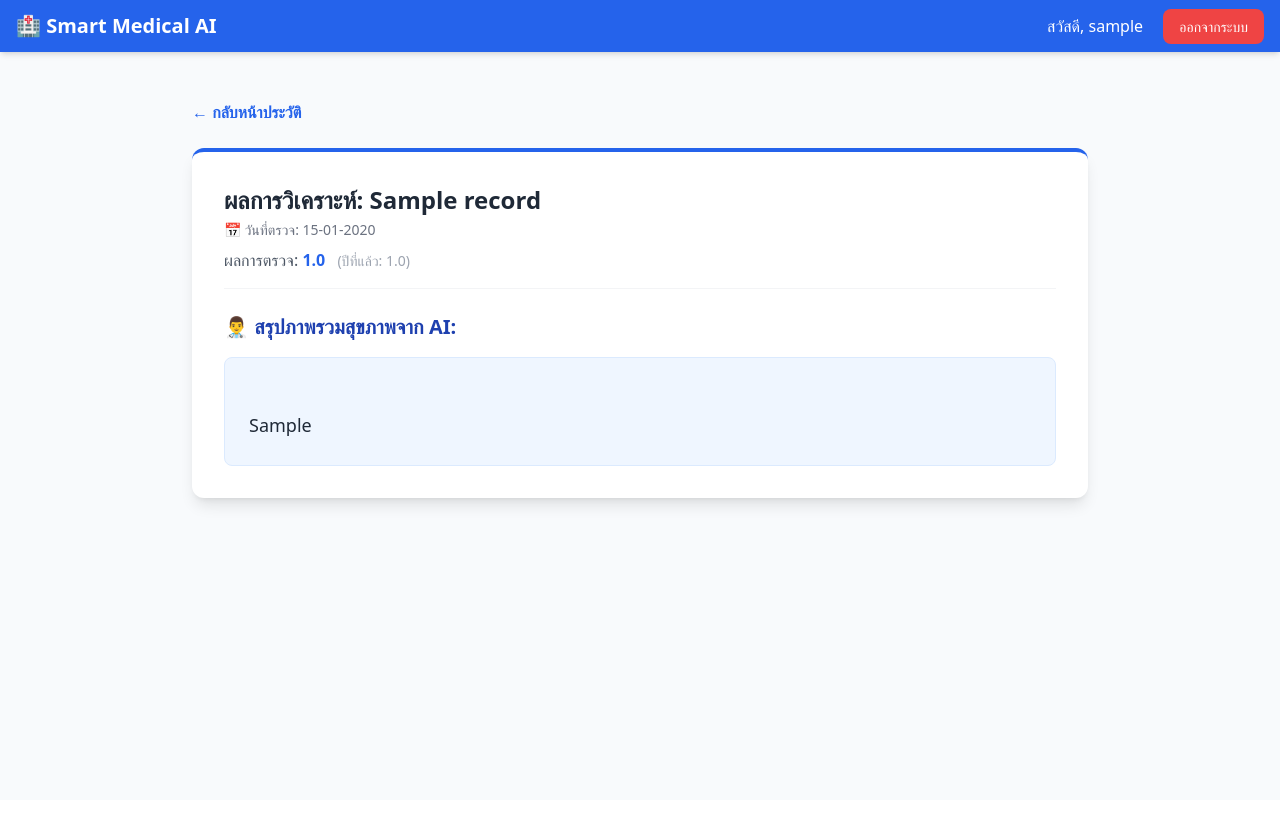
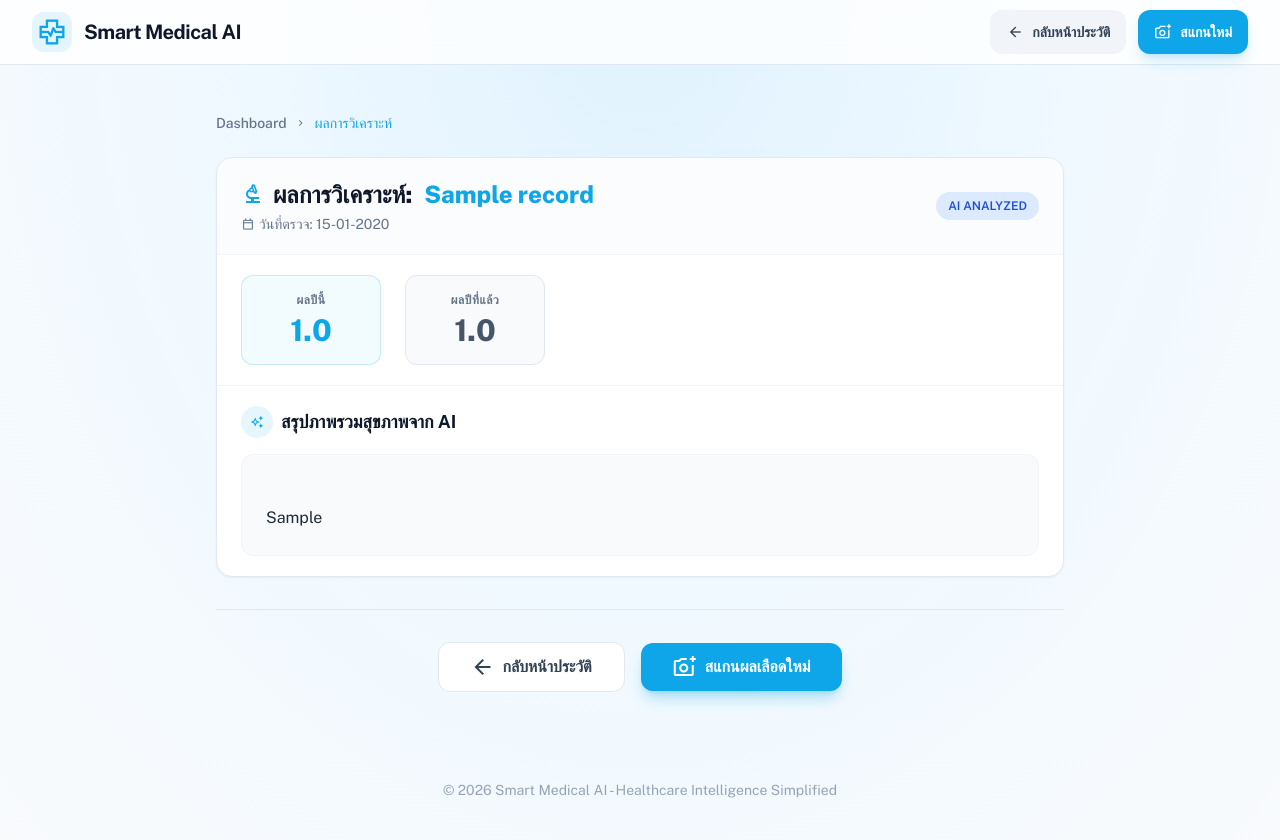
Before and after one commit to pittachiox/medical_llm, a Flask app: page /record/1 in a window 1280 px wide. Before the commit the page ends 511 px from the top, so only its background shows below. Run offline with Flask 3, Linux system fonts and the light colour scheme; a user stored in the database is signed in; tables that the repository leaves empty hold one stand-in row (values such as "Sample post"); some libraries are stand-ins or nearby versions.

Commit message:
refactor: Externalize API keys to environment variables, completely redesign the record view UI, and remove the  script.

```diff
--- a/my_medical_project/app.py
+++ b/my_medical_project/app.py
@@ -158,15 +158,41 @@ def dashboard():
 def analyze():
     # รายชื่อผลเลือดที่จะเอาไปสร้างฟอร์มในหน้าเว็บ (โค้ดเดิม)
     lab_tests = [
-        {"id": "LDL", "name": "LDL (ไขมันเลว)"},
-        {"id": "CHOLESTEROL", "name": "Cholesterol (คอเลสเตอรอลรวม)"},
-        {"id": "TRIGLYCERIDE", "name": "Triglyceride (ไตรกลีเซอไรด์)"},
-        {"id": "HDL-C", "name": "HDL-C (ไขมันดี)"},
-        {"id": "GLUCOSE", "name": "Glucose (น้าตาลในเลือด)"},
-        {"id": "CREATININE", "name": "Creatinine (การทำงานไต)"},
-        {"id": "URIC ACID", "name": "Uric Acid (กรดยูริก)"}
-        # (คุณสามารถเพิ่ม ALT, AST, BASOPHIL, LYMPHOCYTE ลงตรงนี้ทีหลังได้)
+        # --- กลุ่มไขมัน ---
+        {"id": "CHOLESTEROL",    "name": "CHOLESTEROL — คอเลสเตอรอลรวม"},
+        {"id": "TRIGLYCERIDE",   "name": "TRIGLYCERIDE — ไตรกลีเซอไรด์"},
+        {"id": "HDL-C",          "name": "HDL-C — ไขมันดี"},
+        {"id": "LDL",            "name": "LDL — ไขมันเลว"},
+        # --- กลุ่มน้ำตาล ---
+        {"id": "GLUCOSE",        "name": "GLUCOSE — น้ำตาลในเลือด"},
+        {"id": "HBA1C",          "name": "HBA1C — น้ำตาลสะสม 3 เดือน"},
+        # --- กลุ่มไต ---
+        {"id": "CREATININE",     "name": "CREATININE — การทำงานของไต"},
+        {"id": "GFR",            "name": "GFR — ประสิทธิภาพการกรองของไต"},
+        {"id": "URIC ACID",      "name": "URIC ACID — กรดยูริก (เก๊าท์)"},
+        {"id": "A:C",            "name": "A:C — โปรตีนรั่วจากไต"},
+        # --- กลุ่มตับและเกลือแร่ ---
+        {"id": "AST",            "name": "AST — เอนไซม์ตับ/กล้ามเนื้อ"},
+        {"id": "ALT",            "name": "ALT — เอนไซม์ตับ"},
+        {"id": "SODIUM",         "name": "SODIUM — โซเดียม"},
+        {"id": "POTASSIUM",      "name": "POTASSIUM — โพแทสเซียม"},
+        # --- กลุ่มเม็ดเลือดแดง ---
+        {"id": "RBC",            "name": "RBC — เม็ดเลือดแดง"},
+        {"id": "HCT",            "name": "HCT — ความเข้มข้นเม็ดเลือดแดง"},
+        {"id": "MCV",            "name": "MCV — ขนาดเม็ดเลือดแดง"},
+        {"id": "MCH",            "name": "MCH — ฮีโมโกลบินเฉลี่ยต่อเซลล์"},
+        {"id": "MCHC",           "name": "MCHC — ความเข้มข้นฮีโมโกลบิน"},
+        # --- กลุ่มเม็ดเลือดขาว ---
+        {"id": "NEUTROPHIL",     "name": "NEUTROPHIL — เม็ดเลือดขาวสู้แบคทีเรีย"},
+        {"id": "NE#",            "name": "NE# — จำนวนนิวโทรฟิลสัมบูรณ์"},
+        {"id": "LYMPHOCYTE",     "name": "LYMPHOCYTE — เม็ดเลือดขาวสู้ไวรัส"},
+        {"id": "EOSINOPHIL",     "name": "EOSINOPHIL — เม็ดเลือดขาวสู้ภูมิแพ้/พยาธิ"},
+        {"id": "BASOPHIL",       "name": "BASOPHIL — เม็ดเลือดขาวภูมิแพ้รุนแรง"},
+        # --- กลุ่มเกล็ดเลือด ---
+        {"id": "PLATELET COUNT", "name": "PLATELET COUNT — เกล็ดเลือด"},
+        {"id": "MPV",            "name": "MPV — ขนาดเฉลี่ยเกล็ดเลือด"},
     ]
+
 
     analysis_result = None
     submitted_data = None
@@ -187,8 +213,8 @@ def analyze():
         uploaded_files = request.files.getlist('lab_files')
         if uploaded_files and uploaded_files[0].filename != '':
 
-            # 🔑 กำหนด API Key ของ Google Gemini ที่นี่
-            GEMINI_API_KEY = "AIzaSyD_7fimlgSXyXiy-q1t9RD_xxxYVRb7IEc" # นำ API Key ที่ก็อปมาวางแทนคำนี้
+            # ดึง API Key มาจากไฟล์ .env แทนการพิมพ์ลงไปตรงๆ
+            GEMINI_API_KEY = os.environ.get("GEMINI_API_KEY", "")
 
             # 🔥 เรียกใช้ Google Gemini 1.5 Flash (สกัดค่าเลือดแบบติดปีก)
             clean_results_json = extract_and_parse_with_gemini(uploaded_files, GEMINI_API_KEY)
@@ -323,11 +349,40 @@ def analyze():
 @login_required
 def view_record(record_id):
     record = BloodRecord.query.get_or_404(record_id)
-    # ป้องกันไม่ให้คนอื่นแอบดูผลเลือดเรา
     if record.user_id != current_user.id:
         flash('ไม่อนุญาตให้เข้าถึงข้อมูลนี้', 'error')
         return redirect(url_for('dashboard'))
-    return render_template('view_record.html', record=record)
+
+    # ดึงเฉพาะ section ของค่าเลือดนั้นๆ จาก AI text
+    # รองรับทั้งกรณีที่ text เป็นก้อนรวม (หลายค่า) และก้อนเดี่ยว
+    ai_text = record.ai_analysis or ""
+    test_name_up = record.test_name.upper() if record.test_name else ""
+    focused_analysis = ai_text  # default: โชว์ทั้งหมดถ้าหาไม่เจอ
+
+    if ai_text and '📌' in ai_text:
+        lines = ai_text.split('\n')
+        inside_section = False
+        extracted_lines = []
+
+        for line in lines:
+            # ตรวจว่าเป็น header ของ section ค่าเลือดนี้ไหม
+            if '📌' in line and test_name_up in line.upper():
+                inside_section = True
+                extracted_lines.append(line)
+            elif inside_section:
+                # ถ้าเจอ 📌 ตัวใหม่ (section ถัดไป) ให้หยุด
+                if '📌' in line and test_name_up not in line.upper():
+                    break
+                # หยุดที่ 🌟 ซึ่งเป็นสรุปรวม
+                if '🌟' in line:
+                    break
+                extracted_lines.append(line)
+
+        if extracted_lines:
+            focused_analysis = '\n'.join(extracted_lines).strip()
+
+    return render_template('view_record.html', record=record, focused_analysis=focused_analysis)
+
 
 if __name__ == '__main__':
     with app.app_context():
--- a/my_medical_project/templates/view_record.html
+++ b/my_medical_project/templates/view_record.html
@@ -1,30 +1,136 @@
-{% extends "base.html" %}
-{% block content %}
-<div class="max-w-4xl mx-auto">
-    <div class="mb-6 flex justify-between items-center">
-        <a href="/dashboard" class="text-blue-600 hover:underline flex items-center gap-2 font-semibold">
-            &larr; กลับหน้าประวัติ
+<!DOCTYPE html>
+<html class="light" lang="th">
+
+<head>
+    <meta charset="utf-8" />
+    <meta content="width=device-width, initial-scale=1.0" name="viewport" />
+    <title>Smart Medical AI - ผลการวิเคราะห์</title>
+    <script src="https://cdn.tailwindcss.com?plugins=forms,container-queries"></script>
+    <link href="https://fonts.googleapis.com/css2?family=Public+Sans:wght@300;400;500;600;700;800;900&display=swap"
+        rel="stylesheet" />
+    <link href="https://fonts.googleapis.com/css2?family=Material+Symbols+Outlined:wght,FILL@100..700,0..1&display=swap"
+        rel="stylesheet" />
+    <script id="tailwind-config">
+        tailwind.config = {
+            darkMode: "class",
+            theme: {
+                extend: {
+                    colors: {
+                        "primary": "#0ea5e9",
+                    },
+                    fontFamily: { "display": ["Public Sans"] },
+                },
+            },
+        }
+    </script>
+</head>
+
+<body class="font-display min-h-screen"
+    style="background: radial-gradient(ellipse at top, #e0f2fe 0%, #f0f9ff 50%, #f8fafc 100%);">
+
+    <!-- Navbar -->
+    <header class="sticky top-0 z-50 bg-white/80 backdrop-blur-md border-b border-slate-200">
+        <div class="max-w-7xl mx-auto px-4 sm:px-6 lg:px-8">
+            <div class="flex items-center justify-between h-16">
+                <div class="flex items-center gap-3">
+                    <div class="flex items-center justify-center w-10 h-10 rounded-xl bg-primary/10 text-primary">
+                        <span class="material-symbols-outlined text-3xl">health_metrics</span>
+                    </div>
+                    <h1 class="text-xl font-bold tracking-tight text-slate-900">Smart Medical AI</h1>
+                </div>
+                <div class="flex items-center gap-3">
+                    <a href="/dashboard"
+                        class="flex items-center gap-2 px-4 py-2 bg-slate-100 hover:bg-slate-200 text-slate-700 rounded-xl transition-all font-semibold text-sm">
+                        <span class="material-symbols-outlined text-lg">arrow_back</span>
+                        <span>กลับหน้าประวัติ</span>
+                    </a>
+                    <a href="/analyze"
+                        class="flex items-center gap-2 px-4 py-2 bg-primary hover:bg-primary/90 text-white rounded-xl shadow-lg shadow-primary/20 transition-all font-semibold text-sm">
+                        <span class="material-symbols-outlined text-lg">add_a_photo</span>
+                        <span>สแกนใหม่</span>
                     </a>
                 </div>
+            </div>
+        </div>
+    </header>
 
-    <div class="bg-white p-8 rounded-xl shadow-lg border-t-4 border-blue-600">
-        <div class="flex items-center justify-between mb-6 pb-4 border-b border-gray-100">
+    <main class="max-w-4xl mx-auto px-4 py-8 sm:px-6 lg:py-12">
+        <!-- Breadcrumb -->
+        <nav class="flex mb-6 text-sm font-medium text-slate-500 gap-2 items-center">
+            <span>Dashboard</span>
+            <span class="material-symbols-outlined text-xs">chevron_right</span>
+            <span class="text-primary">ผลการวิเคราะห์</span>
+        </nav>
+
+        <!-- Card Header -->
+        <div class="bg-white rounded-2xl shadow-sm border border-slate-200 overflow-hidden">
+            <div class="px-6 py-5 border-b border-slate-100 bg-slate-50/50 flex items-center justify-between">
                 <div>
-                <h1 class="text-2xl font-bold text-gray-800 mb-1">ผลการวิเคราะห์: {{ record.test_name }}</h1>
-                <p class="text-sm text-gray-500 mb-2">📅 วันที่ตรวจ: {{ record.record_date.strftime('%d-%m-%Y') if
-                    record.record_date else '-' }}</p>
-                <p class="text-gray-600">ผลการตรวจ: <span class="font-bold text-blue-600">{{ record.current_value
-                        }}</span>
-                    <span class="text-sm text-gray-400 ml-2">(ปีที่แล้ว: {{ record.previous_value or '-' }})</span>
+                    <h2 class="text-2xl font-extrabold text-slate-900 flex items-center gap-2">
+                        <span class="material-symbols-outlined text-primary">biotech</span>
+                        ผลการวิเคราะห์: <span class="text-primary ml-1">{{ record.test_name }}</span>
+                    </h2>
+                    <p class="text-sm text-slate-500 mt-1 flex items-center gap-1">
+                        <span class="material-symbols-outlined text-sm">calendar_today</span>
+                        วันที่ตรวจ: {{ record.record_date.strftime('%d-%m-%Y') if record.record_date else '-' }}
                     </p>
+                </div>
+                <span class="text-xs font-semibold bg-blue-100 text-blue-700 px-3 py-1.5 rounded-full uppercase">AI
+                    Analyzed</span>
+            </div>
+
+            <!-- Values Section -->
+            <div class="px-6 py-5 border-b border-slate-100">
+                <div class="flex flex-wrap gap-6">
+                    <div
+                        class="flex flex-col items-center bg-primary/5 border border-primary/20 rounded-xl px-6 py-4 min-w-[140px]">
+                        <span class="text-xs font-semibold text-slate-500 uppercase tracking-wider mb-1">ผลปีนี้</span>
+                        <span class="text-3xl font-extrabold text-primary">{{ record.current_value }}</span>
+                    </div>
+                    {% if record.previous_value %}
+                    <div
+                        class="flex flex-col items-center bg-slate-50 border border-slate-200 rounded-xl px-6 py-4 min-w-[140px]">
+                        <span
+                            class="text-xs font-semibold text-slate-500 uppercase tracking-wider mb-1">ผลปีที่แล้ว</span>
+                        <span class="text-3xl font-extrabold text-slate-600">{{ record.previous_value }}</span>
+                    </div>
+                    {% endif %}
                 </div>
             </div>
 
-        <h3 class="text-xl font-bold text-blue-800 mb-4">👨‍⚕️ สรุปภาพรวมสุขภาพจาก AI:</h3>
+            <!-- AI Analysis Section -->
+            <div class="px-6 py-5">
+                <h3 class="text-lg font-bold text-slate-900 mb-4 flex items-center gap-2">
+                    <div class="flex items-center justify-center w-8 h-8 rounded-full bg-primary/10 text-primary">
+                        <span class="material-symbols-outlined text-sm">auto_awesome</span>
+                    </div>
+                    สรุปภาพรวมสุขภาพจาก AI
+                </h3>
                 <div
-            class="text-gray-800 whitespace-pre-line leading-relaxed text-lg bg-blue-50 p-6 rounded-lg border border-blue-100">
-            {{ record.ai_analysis }}
+                    class="bg-slate-50 border border-slate-100 rounded-xl p-6 text-slate-800 whitespace-pre-line leading-relaxed text-base">
+                    {{ focused_analysis if focused_analysis else 'ไม่มีข้อมูลการวิเคราะห์จาก AI' }}
                 </div>
             </div>
         </div>
-{% endblock %}
+
+        <!-- Footer Actions -->
+        <div class="mt-8 flex flex-col sm:flex-row items-center justify-center gap-4 border-t border-slate-200 pt-8">
+            <a href="/dashboard"
+                class="w-full sm:w-auto px-8 py-3 bg-white border border-slate-200 text-slate-700 rounded-xl font-bold hover:bg-slate-50 transition-all flex items-center justify-center gap-2">
+                <span class="material-symbols-outlined">arrow_back</span>
+                กลับหน้าประวัติ
+            </a>
+            <a href="/analyze"
+                class="w-full sm:w-auto px-8 py-3 bg-primary text-white rounded-xl font-bold shadow-lg shadow-primary/30 hover:shadow-primary/40 transition-all flex items-center justify-center gap-2">
+                <span class="material-symbols-outlined">add_a_photo</span>
+                สแกนผลเลือดใหม่
+            </a>
+        </div>
+    </main>
+
+    <footer class="py-10 text-center text-slate-400 text-sm">
+        <p>© 2026 Smart Medical AI - Healthcare Intelligence Simplified</p>
+    </footer>
+</body>
+
+</html>
--- a/my_medical_project/test_gemini_rest.py
+++ b/my_medical_project/test_gemini_rest.py
@@ -1,7 +1,10 @@
 import requests
 import json
+import os
+from dotenv import load_dotenv
+load_dotenv()
 
-API_KEY = "AIzaSyDQ1RYF0X9g1PNfCAR1OMv6Ocx-9KL1kOc"
+API_KEY = os.environ.get("GEMINI_API_KEY", "")
 url = f"https://generativelanguage.googleapis.com/v1beta/models/gemini-1.5-flash:generateContent?key={API_KEY}"
 
 payload = {
```
Also changed, not shown: my_medical_project/ai_engine.py (+36 -8 lines), my_medical_project/check_models.py (deleted, +0 -7 lines), my_medical_project/test_parse.py (+6 -1 lines). Lines whose indentation alone changed are shown as unchanged.
